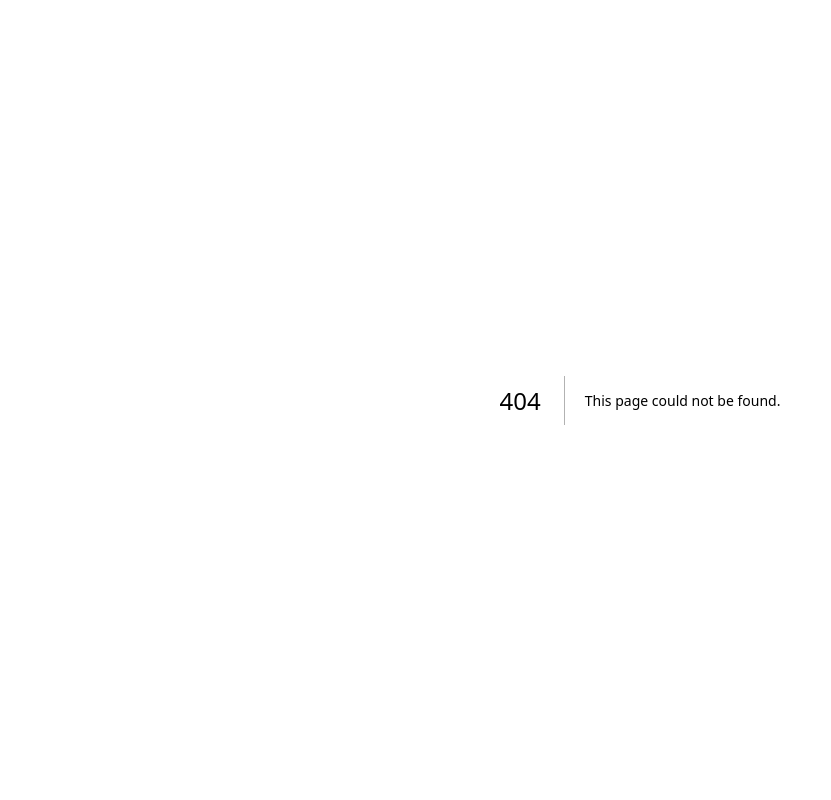
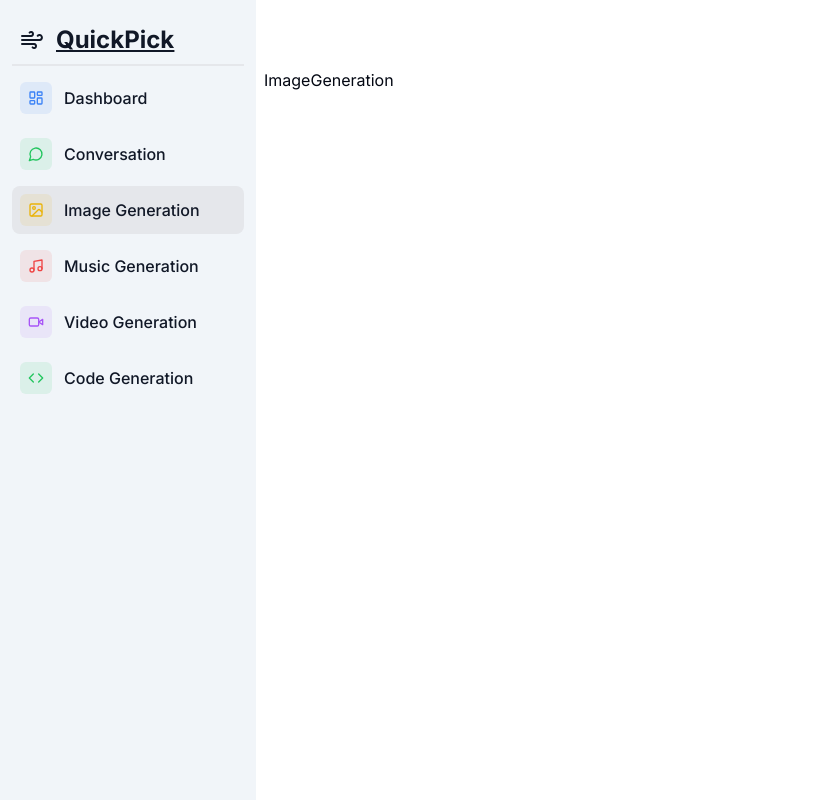
Before and after one commit to Vaibhavpratapsingh22/quick-pick, a Next.js app: page /image-generation in a window 1280 px wide. Before the commit this address had no page. Shown: the whole page, without its empty margins (0-831 px from the left). Built offline with nearby package versions, Linux system fonts and the light colour scheme.

Commit message:
dashboard
dashboard UI complete, now moving to conversation.

```diff
--- /dev/null
+++ b/app/(dashboard)/(routes)/code-generation/page.tsx
@@ -0,0 +1,7 @@
+import React from "react";
+
+const Code = () => {
+  return <div>Code</div>;
+};
+
+export default Code;
--- /dev/null
+++ b/app/(dashboard)/(routes)/conversation-generation/page.tsx
@@ -0,0 +1,7 @@
+import React from "react";
+
+const Conversation = () => {
+  return <div>Conversation</div>;
+};
+
+export default Conversation;
--- a/app/(dashboard)/(routes)/dashboard/page.tsx
+++ b/app/(dashboard)/(routes)/dashboard/page.tsx
@@ -17,8 +17,11 @@ const Dashboard = () => {
           Start interacting with the powerful AI tool
         </p>
       </div>
-      {availOptions?.map((menu) => (
-        <div className="rounded-none border border-l-0 border-r-0 border-t-0 border-neutral-200 bg-white dark:border-neutral-600 dark:bg-neutral-800">
+      {availOptions?.map((menu, index) => (
+        <div
+          key={index}
+          className="rounded-none border border-l-0 border-r-0 border-t-0 border-neutral-200 bg-white dark:border-neutral-600 dark:bg-neutral-800"
+        >
           <h2 className="mb-0" id="flush-headingOne">
             <div className="group relative flex w-full items-center rounded-none border-0 bg-white px-5 py-4 text-left text-base text-neutral-800 transition [overflow-anchor:none] hover:z-[2] focus:z-[3] focus:outline-none dark:bg-neutral-800 dark:text-white [&:not([data-te-collapse-collapsed])]:bg-white [&:not([data-te-collapse-collapsed])]:text-primary [&:not([data-te-collapse-collapsed])]:[box-shadow:inset_0_-1px_0_rgba(229,231,235)] dark:[&:not([data-te-collapse-collapsed])]:bg-neutral-800 dark:[&:not([data-te-collapse-collapsed])]:text-primary-400 dark:[&:not([data-te-collapse-collapsed])]:[box-shadow:inset_0_-1px_0_rgba(75,85,99)]">
               <div className={cn("p-2 mr-2 w-fit rounded-md", menu.bgColor)}>
--- /dev/null
+++ b/app/(dashboard)/(routes)/image-generation/page.tsx
@@ -0,0 +1,7 @@
+import React from "react";
+
+const ImageGeneration = () => {
+  return <div>ImageGeneration</div>;
+};
+
+export default ImageGeneration;
--- /dev/null
+++ b/app/(dashboard)/(routes)/music-generation/page.tsx
@@ -0,0 +1,7 @@
+import React from "react";
+
+const MusicGeneration = () => {
+  return <div>MusicGeneration</div>;
+};
+
+export default MusicGeneration;
--- /dev/null
+++ b/app/(dashboard)/(routes)/video-generation/page.tsx
@@ -0,0 +1,7 @@
+import React from "react";
+
+const VideoGeneration = () => {
+  return <div>VideoGeneration</div>;
+};
+
+export default VideoGeneration;
--- a/app/helper/availOptions.ts
+++ b/app/helper/availOptions.ts
@@ -16,9 +16,9 @@ export const availOptions = [
     bgColor: "bg-blue-500/10",
   },
   {
-    name: "Conversations",
+    name: "Conversation",
     icon: MessageCircle,
-    href: "/conversations",
+    href: "/conversation-generation",
     color: "text-green-500",
     bgColor: "bg-green-500/10",
   },
--- a/components/custom/Sidebar.tsx
+++ b/components/custom/Sidebar.tsx
@@ -2,9 +2,10 @@ import { availOptions } from "@/app/helper/availOptions";
 import { cn } from "@/lib/utils";
 import { Wind } from "lucide-react";
 import React from "react";
+import { usePathname } from "next/navigation";
+const Sidebar = () => {
+  const pathName = usePathname();
 
-const Sidebar = () => {
-  const pathName = window.location.pathname;
   return (
     <>
       <div className="h-full px-3 py-4 overflow-y-auto bg-slate-100">
@@ -20,8 +21,8 @@ const Sidebar = () => {
               </h1>
             </a>
           </li>
-          {availOptions?.map((menu) => (
-            <li>
+          {availOptions?.map((menu, index) => (
+            <li key={index}>
               <a
                 href={menu.href}
                 className={cn(
```
Also changed, not shown: app/(dashboard)/layout.tsx (+0 -7 lines).
